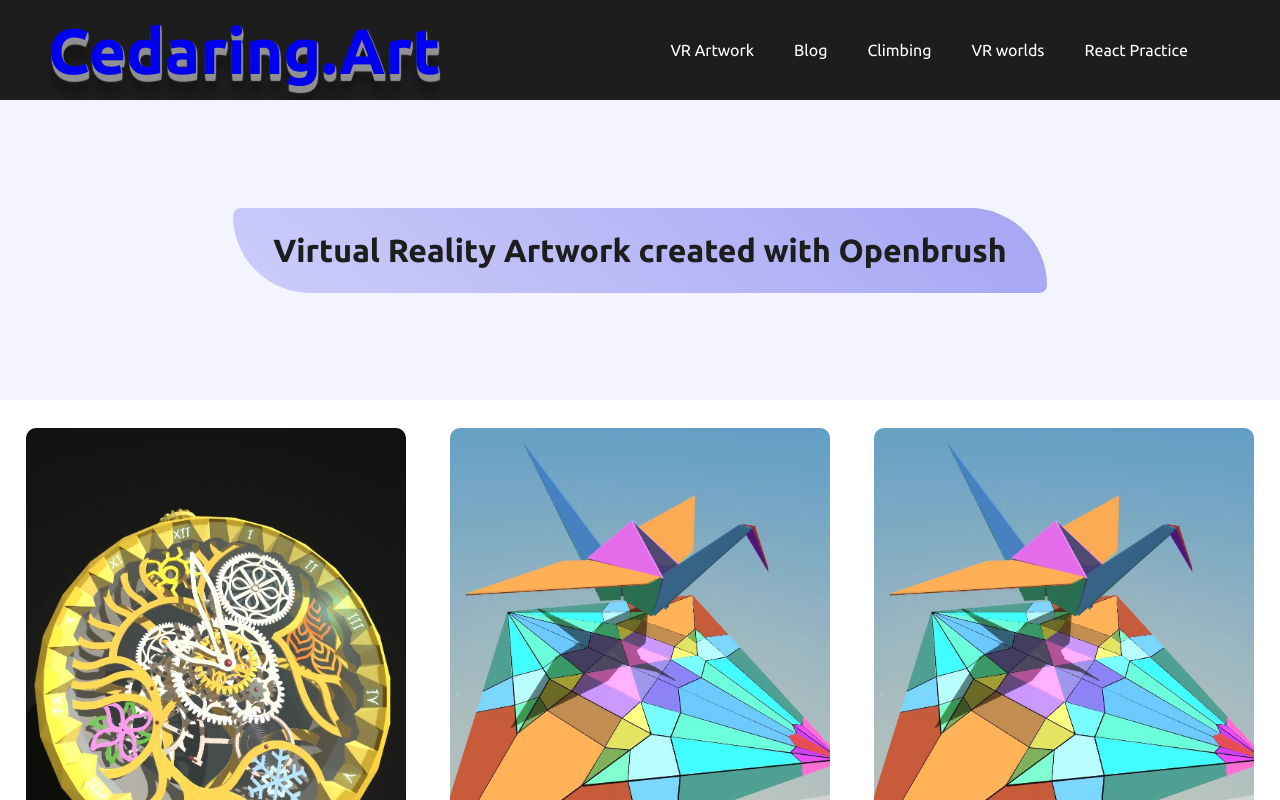
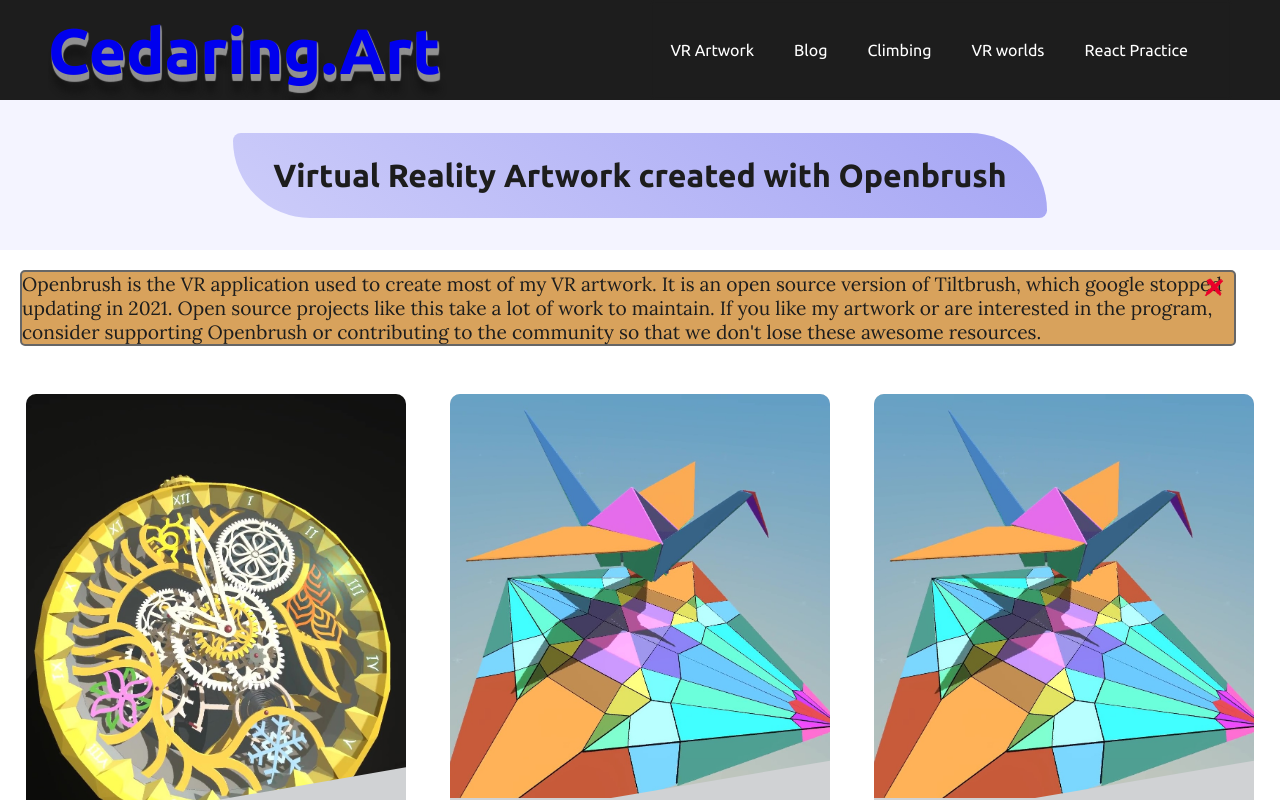
Before and after one commit to Cedaring-xr/cedaring-art, a React (Create React App) app in the folder test1/: page /artwork in a window 1280 px wide. Shown: the top 800 px of the page. Built offline with nearby package versions, Linux system fonts and the light colour scheme.

Commit message:
added openbrush banner and loading on homepage scene

```diff
--- a/test1/src/App.scss
+++ b/test1/src/App.scss
@@ -15,13 +15,11 @@ a {
 }
 
 
+
 #portal-root {
   position: fixed;
 }
 
-canvas {
-  aspect-ratio: 1000/700; //test
-}
 
 .App-header {
   background-color: $altBlueColor;
@@ -63,7 +61,7 @@ body {
 .page-header {
   align-items: center;
   text-align: center;
-  margin: 50px;
+  margin: 25px;
   display: block;
   background-color: red;
 }
@@ -75,7 +73,7 @@ body {
 
 // page top container area
 .Heading_container {
-  height: 300px;
+  height: 150px;
   background: abstracts.$background;
   display: flex;
   justify-content: center;
--- a/test1/src/components/InfoPage.js
+++ b/test1/src/components/InfoPage.js
@@ -1,19 +1,18 @@
-import React from "react"
-import styles from "../scss/components/infoText.module.scss"
-import testImage from "../Assets/images/test.jpg"
-
+import React from 'react';
+import styles from '../scss/components/infoText.module.scss';
+import testImage from '../Assets/images/test.jpg';
 
 export default function InfoPage() {
-
-
     return (
         <>
             <div className={styles.container}>
                 <div className={styles.text}>
-                    <p className={styles.text__content}>Lorem ipsum dolor sit amet, consectetur adipiscing elit, sed do eiusmod tempor incididunt ut labore et dolore magna aliqua. Ut enim ad minim veniam, quis nostrud exercitation ullamco laboris nisi ut aliquip ex ea commodo consequat. Duis aute irure dolor in reprehenderit in voluptate velit esse cillum dolore eu fugiat nulla pariatur. Excepteur sint occaecat cupidatat non proident, sunt in culpa qui officia deserunt mollit anim id est laborum.</p>
+                    <p className={styles.text__content}>
+                        Hi! My name is Matt Ray. Welcome to my personal website. I am a web developer, VR artist, and rock climber. I built this website to showcase some of the art that I have made and also to practice my web development skills learning three JS and bridging the gap between VR and web in my own little way. I believe that the internet is the greatest learning and communication resouce that has ever existed, and I'm happy to have lived at the dawn of its existance and work in this industry.
+                    </p>
                 </div>
                 <img src={testImage} className={styles.img} />
             </div>
         </>
-    )
+    );
 }
--- a/test1/src/pages/Artwork.js
+++ b/test1/src/pages/Artwork.js
@@ -1,6 +1,7 @@
 import React, { useState } from "react";
 import ModalCard from "../components/ModalCard";
 import art from "../Assets/artwork.json";
+import closeIcon from '../Assets/logos/x-png.png';
 
 import styles from '../scss/components/modalCard.module.scss';
 
@@ -12,6 +13,10 @@ export default function Artwork()  {
         <>
             <div className='Heading_container'>
                 <h1 className="page_header">Virtual Reality Artwork created with Openbrush</h1>
+            </div>
+            <div className="openbrush-banner">
+                <p>Openbrush is the VR application used to create most of my VR artwork. It is an open source version of Tiltbrush, which google stopped updating in 2021. Open source projects like this take a lot of work to maintain. If you like my artwork or are interested in the program, consider supporting Openbrush or contributing to the community so that we don't lose these awesome resources.</p>
+                <img src={closeIcon} className="close-icon" />
             </div>
             <div className="grid-container">
                 { art.reverse().map( card => {
--- a/test1/src/scss/components/threeLoading.module.scss
+++ b/test1/src/scss/components/threeLoading.module.scss
@@ -4,7 +4,7 @@
 .center {
     display: flex;
     position: relative;
-    top: -50vh;
+    top: -70vh;
     text-align: center;
     justify-content: center;
 
@@ -62,31 +62,3 @@
         color: black;
     }
 }
-
-.container {
-    position: relative;
-}
-
-.percentage {
-    position: relative;
-}
-
-
-//canvas loading bar
-.container {
-    position: absolute;
-    top: 80%;
-    width: 100%;
-    height: 10px;
-    background: #fff;
-    transform: scaleX(0);
-    transition: transform 0.5s;
-    transform-origin: top left;
-    will-change: transform;
-  }
-
-//   .canvas-loading-bar.ended {
-//     transform: scaleX(0);
-//     transform-origin: top right;
-//     transition: transform 1.5s ease-in-out;
-//   }
--- a/test1/src/scss/pages/artwork.scss
+++ b/test1/src/scss/pages/artwork.scss
@@ -10,3 +10,29 @@
     border: 2px solid #000;
     background-color: abstracts.$light;
 }
+
+.openbrush-banner {
+    width: 95%;
+    min-height: 50px;
+    display: flex;
+    margin: 20px;
+    padding: 5px auto;
+    align-content: center;
+    background-color: #d8a25c;
+    border: 2px solid #666;
+    border-radius: 5px;
+    position: relative;
+
+    p {
+        font-family: abstracts.$bodyFont;
+        font-size: 1.2rem;
+    }
+
+    .close-icon {
+        width: 20px;
+        height: 20px;
+        position: absolute;
+        right: 10px;
+        top: 5px;
+    }
+}
```
